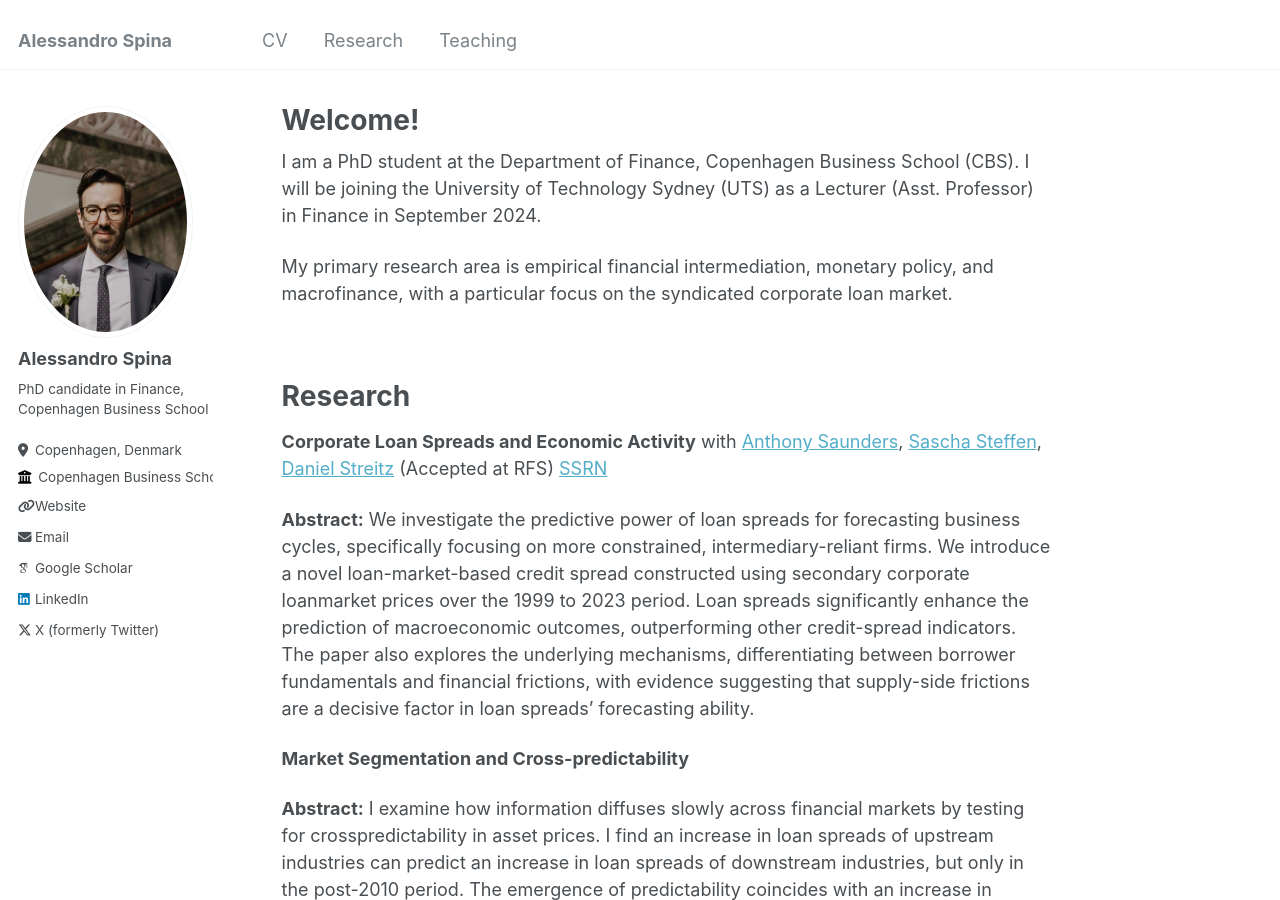
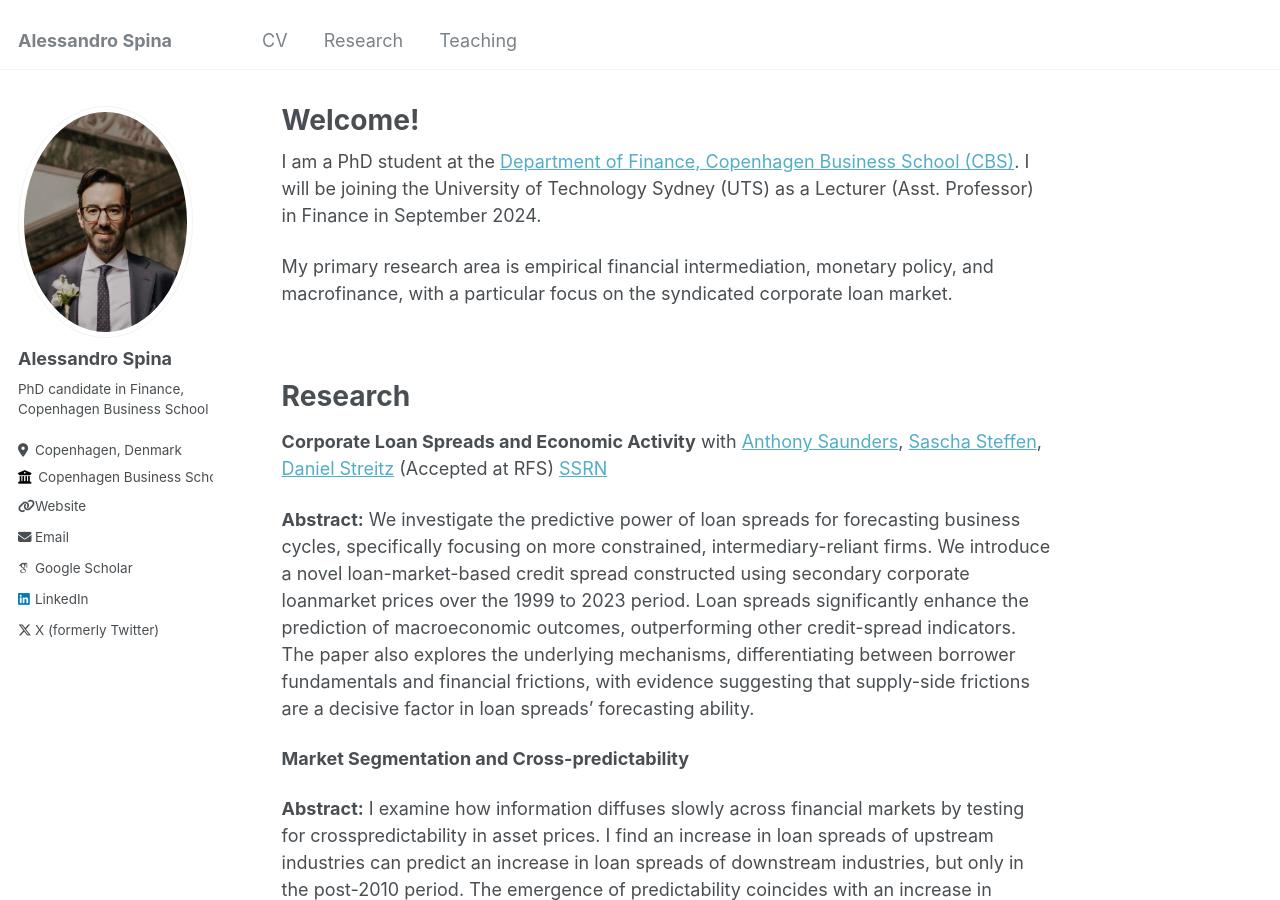
Before and after one commit to aspi6246/aspi6246.github.io, a Jekyll site: the page built from _pages/about.md, in a window 1280 px wide and 900 px high. Built offline with Jekyll 4.4.1, drawn with Linux system fonts in a browser that asks for light colours; some web fonts are replaced; part of the change alters nothing that is shown.

```diff
--- a/_pages/about.md
+++ b/_pages/about.md
@@ -7,7 +7,7 @@ redirect_from:
   - /about.html
 ---
 
-I am a PhD student at the Department of Finance, Copenhagen Business School (CBS). I will be joining the University of Technology Sydney (UTS) as a Lecturer (Asst. Professor) in Finance in September 2024.
+I am a PhD student at the [Department of Finance, Copenhagen Business School (CBS)](www.cbs.dk/en/staff/aspfi). I will be joining the University of Technology Sydney (UTS) as a Lecturer (Asst. Professor) in Finance in September 2024.
 
 My primary research area is empirical financial intermediation, monetary policy, and macrofinance, with a particular focus on the syndicated corporate loan market.
 
```
